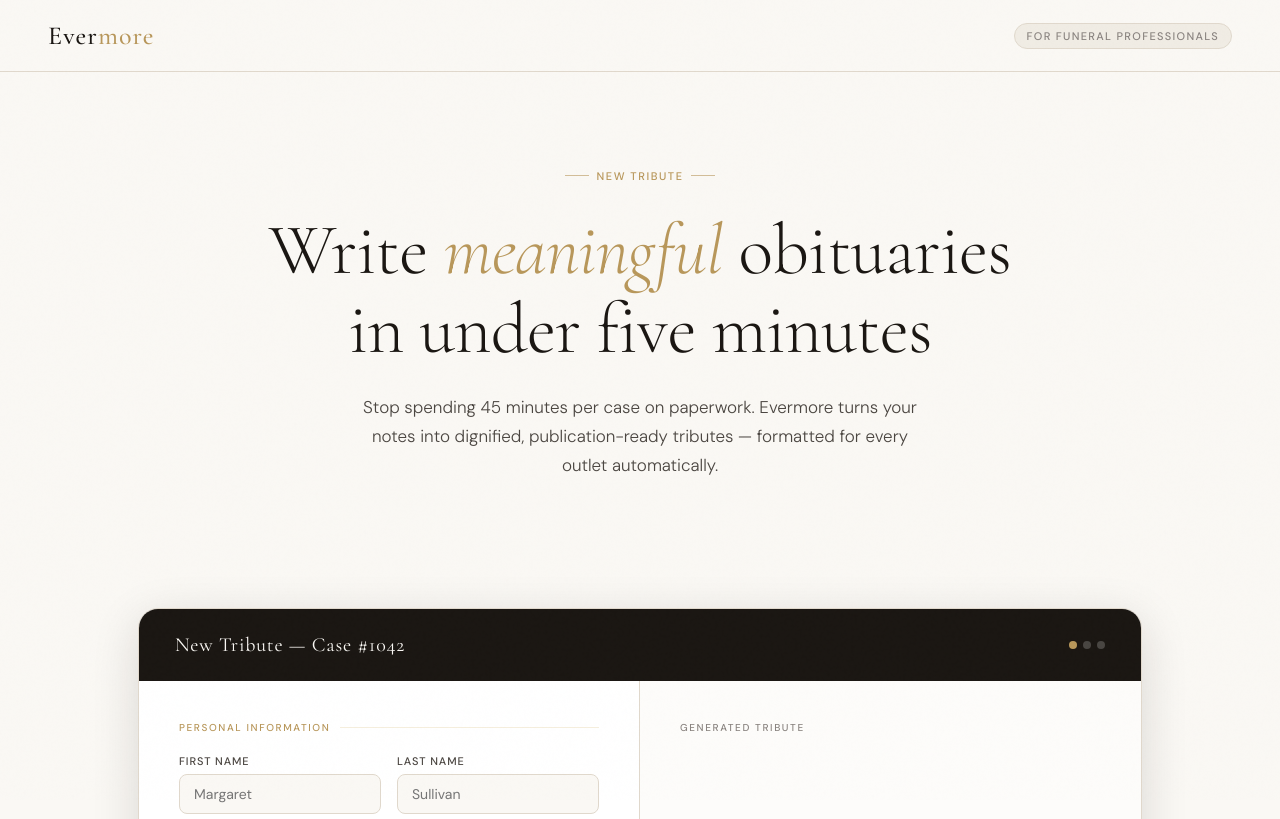
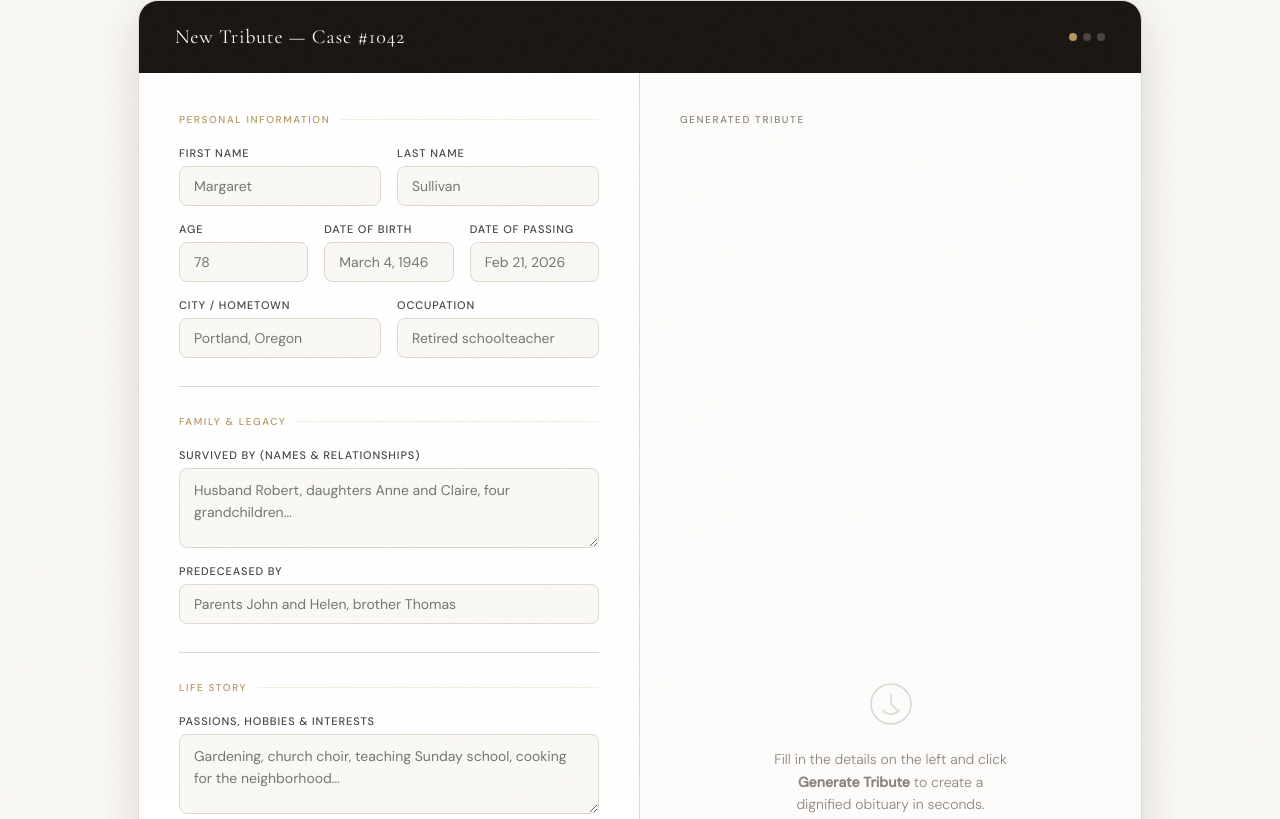
Before and after one commit to evermoreAI/evermoreAI.github.io, a plain HTML site: page obituary-writer.html in a window 1280 px wide. Shown: the top 819 px of the page. Drawn offline with nearby package versions, Linux system fonts and the light colour scheme.

Commit message:
Add files via upload

```diff
--- a/obituary-writer.html
+++ b/obituary-writer.html
@@ -778,16 +778,7 @@
 </head>
 <body>
 
-<nav>
-  <div class="logo">Ever<span>more</span></div>
-  <div class="nav-tag">For Funeral Professionals</div>
-</nav>
 
-<section class="hero">
-  <div class="hero-eyebrow">New Tribute</div>
-  <h1>Write <em>meaningful</em> obituaries<br>in under five minutes</h1>
-  <p class="hero-sub">Stop spending 45 minutes per case on paperwork. Evermore turns your notes into dignified, publication-ready tributes — formatted for every outlet automatically.</p>
-</section>
 
 <section class="app-section">
   <div class="app-card">
```
